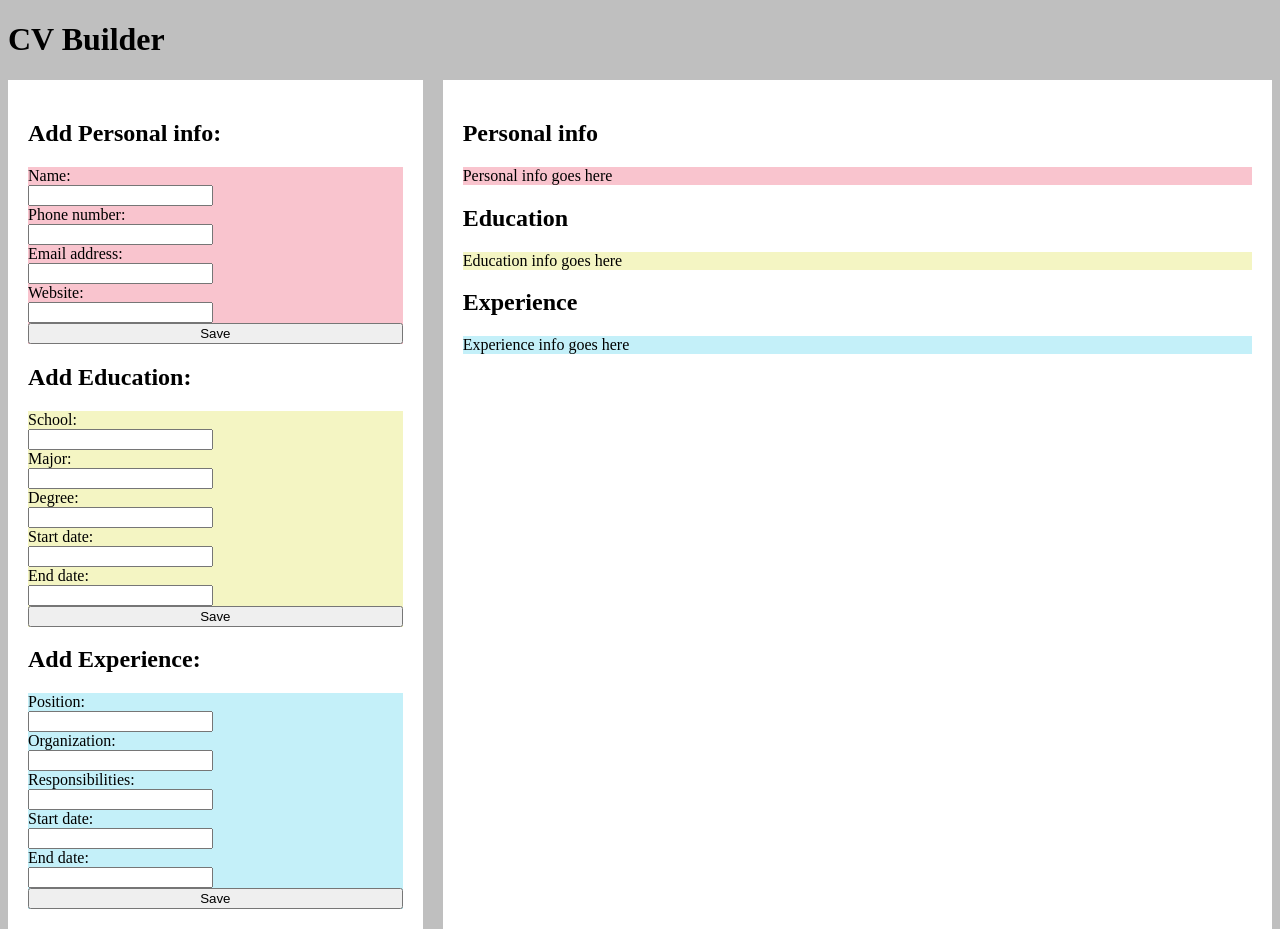
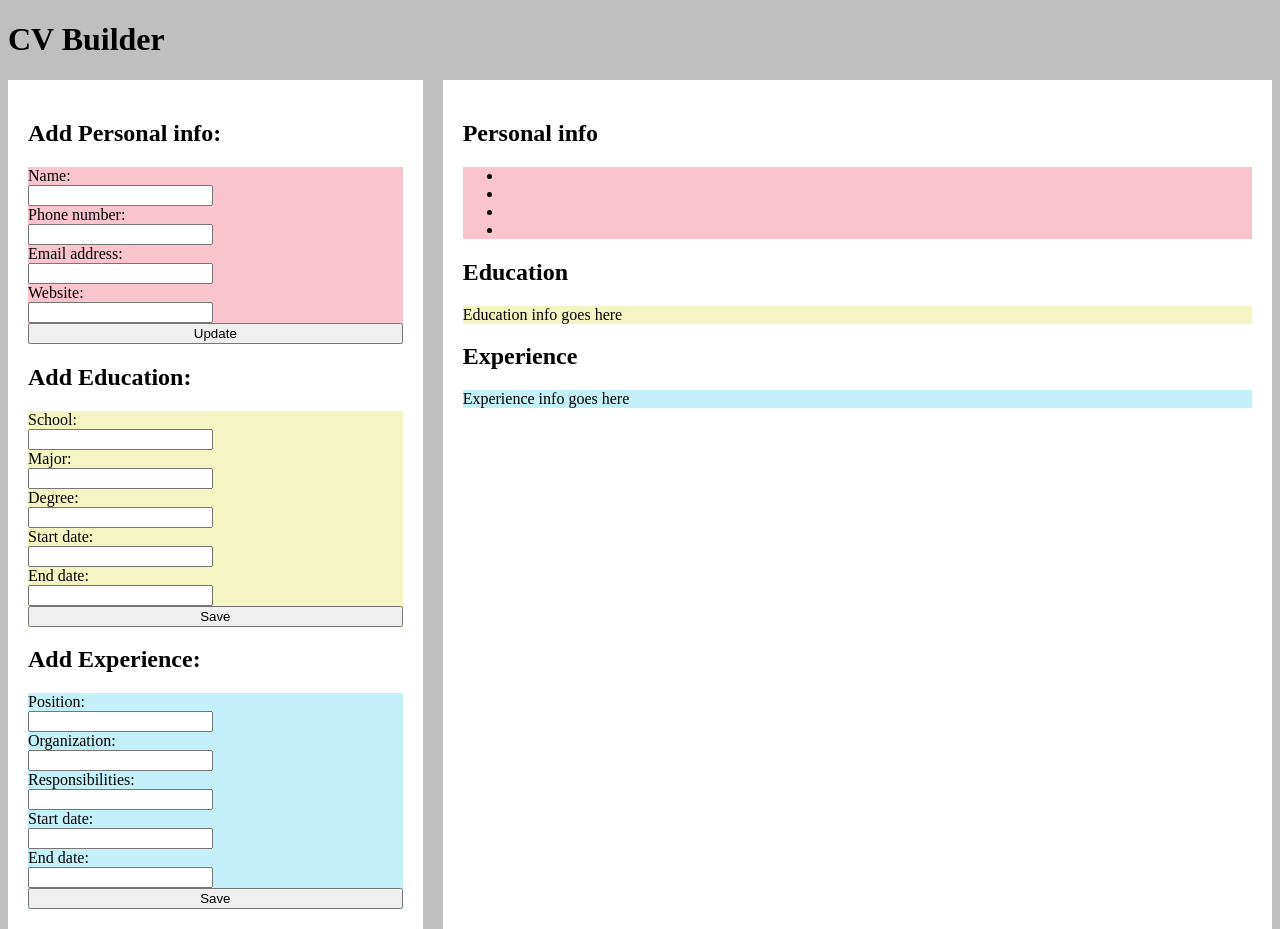
Before and after one commit to JakeBrowning90/cv-project, a React (Create React App) app in the folder cv-project/: page / in a window 1280 px wide. Built offline with nearby package versions, Linux system fonts and the light colour scheme.

Commit message:
Add single input form submission logic

```diff
--- a/cv-project/src/App.js
+++ b/cv-project/src/App.js
@@ -1,7 +1,6 @@
 //Contains logic and manages state
 
 import React, { Component } from "react";
-import Overview from "./components/Overview";
 import './styles/styles.css';
 //Package to create unique ids as object keys
 import uniqid from "uniqid";
@@ -12,9 +11,55 @@ import ExperienceOutput from "./components/ExperienceOutput";
 class App extends Component {
   constructor() {
     super();
+
+    // Defines state
+    this.state = {
+      // Handles what's typed in the input field
+      personal: {
+        name: '',
+        phone: '',
+        email: '',
+        website: '',
+        id: uniqid(),
+      },
+      personalCurrent: {
+        name: '',
+        phone: '',
+        email: '',
+        website: '',
+        id: uniqid(),
+      },
+    };
   }
 
+  handleChange = (e) => {
+    this.setState({
+      personal : {
+        name: e.target.value,
+      }
+    });
+  };
+
+  // onSubmit handler for form
+  onSubmitName = (e) => {
+    //Prevent default behavior (form refresh)
+    e.preventDefault();
+    // Modify state
+    this.setState({
+      // Add current task (from input field) to the tasks array
+      personalCurrent : this.state.personal,
+      // sets task in state to an empty string to clear input field
+      personal: {
+        name: '',
+        id: uniqid(),
+      },
+    });
+  };
+
   render() {
+    // Destructures state for cleaner look
+    const { personal, personalCurrent } = this.state;
+
     return (
       <div>
         <h1>CV Builder</h1>
@@ -22,9 +67,11 @@ class App extends Component {
           <div className="bodyForms">
              <h2>Add Personal info:</h2>
               {/* Form for Personal info input */}
-             <form className="personalEntryForm">
-              <label htmlFor= "nameInput">Name:
+             <form className="personalEntryForm" onSubmit={this.onSubmitName}>
+              <label htmlFor= "nameInput" >Name:
                 <input
+                    onChange={this.handleChange}
+                    value={personal.name}
                     type="text"
                     id="nameInput"
                 />
@@ -50,7 +97,7 @@ class App extends Component {
                 />
               </label>
 
-              <button>Save</button>
+              <button>Update</button>
             </form>
 
             <h2>Add Education:</h2>
@@ -136,7 +183,7 @@ class App extends Component {
 
           <div className="bodyOutput">
             <h2>Personal info</h2>
-            <PersonalOutput />
+            <PersonalOutput personalCurrent={personalCurrent} />
             <h2>Education</h2>
             <EducationOutput />
             <h2>Experience</h2>
--- a/cv-project/src/components/PersonalOutput.js
+++ b/cv-project/src/components/PersonalOutput.js
@@ -4,12 +4,18 @@ import React from "react";
 
 const PersonalOutput = (props) => {
     // Gets tasks array from props
-    const { tasks } = props;
+    const { personalCurrent } = props;
 
     // For each task in array, creates an <li>
     return (
         <div className="personalOutputDiv">
-            Personal info goes here
+            {/* Personal info goes here */}
+            <ul>
+                <li>{personalCurrent.name}</li>
+                <li>{personalCurrent.phone}</li>
+                <li>{personalCurrent.email}</li>
+                <li>{personalCurrent.website}</li>
+            </ul>
         </div>
     );
 };
```
